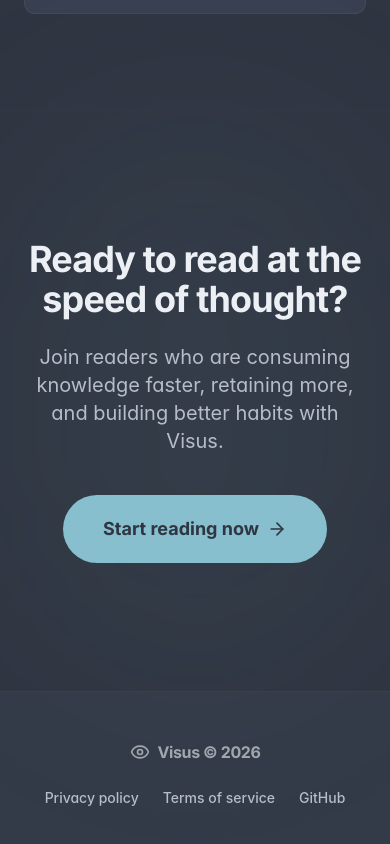
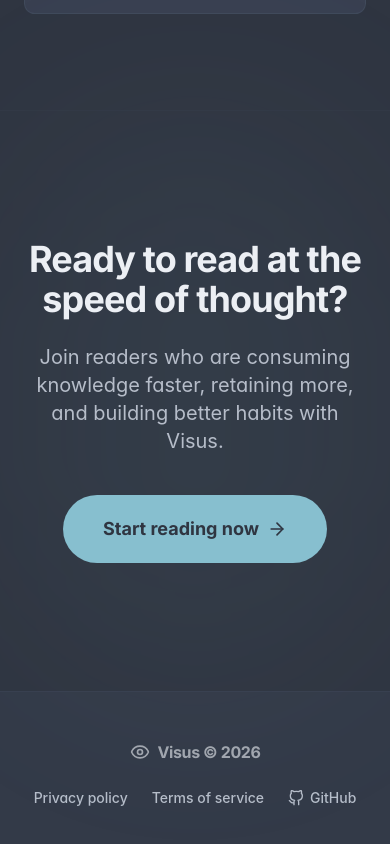
Before and after one commit to Doritozz05/Visus, a Next.js app: page / in a window 390 px wide. Shown: the part 6617-7461 px from the top of the page. Built offline with nearby package versions, Linux system fonts and the light colour scheme; no server answers; a web font is replaced by a local one.

Commit message:
Update page.tsx

```diff
--- a/src/app/page.tsx
+++ b/src/app/page.tsx
@@ -29,6 +29,25 @@ export default function Home() {
           <Link href="/dashboard" className="hidden sm:block text-sm font-semibold text-muted-foreground hover:text-foreground transition-colors">
             Dashboard
           </Link>
+          <a
+            href="https://github.com/Doritozz05/Visus"
+            target="_blank"
+            rel="noreferrer"
+            className="hidden sm:flex items-center gap-1.5 text-sm font-semibold text-muted-foreground hover:text-foreground transition-colors"
+          >
+            <svg
+              viewBox="0 0 24 24"
+              fill="none"
+              stroke="currentColor"
+              strokeWidth="2"
+              strokeLinecap="round"
+              strokeLinejoin="round"
+              className="w-4 h-4"
+            >
+              <path d="M9 19c-5 1.5-5-2.5-7-3m14 6v-3.87a3.37 3.37 0 0 0-.94-2.61c3.14-.35 6.44-1.54 6.44-7A5.44 5.44 0 0 0 20 4.77 5.07 5.07 0 0 0 19.91 1S18.73.65 16 2.48a13.38 13.38 0 0 0-7 0C6.27.65 5.09 1 5.09 1A5.07 5.07 0 0 0 5 4.77a5.44 5.44 0 0 0-1.5 3.78c0 5.42 3.3 6.61 6.44 7A3.37 3.37 0 0 0 9 18.13V22" />
+            </svg>
+            <span>GitHub</span>
+          </a>
           <Link
             href="/library"
             className="text-sm font-bold bg-foreground text-background px-4 py-2 rounded-full hover:bg-foreground/90 transition-all shadow-md hover:shadow-lg flex items-center gap-2"
@@ -99,7 +118,25 @@ export default function Home() {
           <div className="flex items-center gap-6 text-sm text-muted-foreground font-medium">
             <Link href="/privacy" className="hover:text-foreground transition-colors">Privacy policy</Link>
             <Link href="/terms" className="hover:text-foreground transition-colors">Terms of service</Link>
-            <a href="https://github.com" target="_blank" rel="noreferrer" className="hover:text-foreground transition-colors">GitHub</a>
+            <a
+              href="https://github.com/Doritozz05/Visus"
+              target="_blank"
+              rel="noreferrer"
+              className="hover:text-foreground transition-colors flex items-center gap-1.5"
+            >
+              <svg
+                viewBox="0 0 24 24"
+                fill="none"
+                stroke="currentColor"
+                strokeWidth="2"
+                strokeLinecap="round"
+                strokeLinejoin="round"
+                className="w-4 h-4"
+              >
+                <path d="M9 19c-5 1.5-5-2.5-7-3m14 6v-3.87a3.37 3.37 0 0 0-.94-2.61c3.14-.35 6.44-1.54 6.44-7A5.44 5.44 0 0 0 20 4.77 5.07 5.07 0 0 0 19.91 1S18.73.65 16 2.48a13.38 13.38 0 0 0-7 0C6.27.65 5.09 1 5.09 1A5.07 5.07 0 0 0 5 4.77a5.44 5.44 0 0 0-1.5 3.78c0 5.42 3.3 6.61 6.44 7A3.37 3.37 0 0 0 9 18.13V22" />
+              </svg>
+              <span>GitHub</span>
+            </a>
           </div>
         </div>
       </footer>
```
